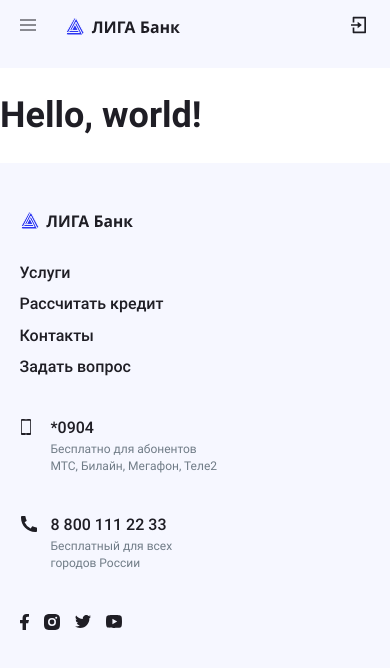
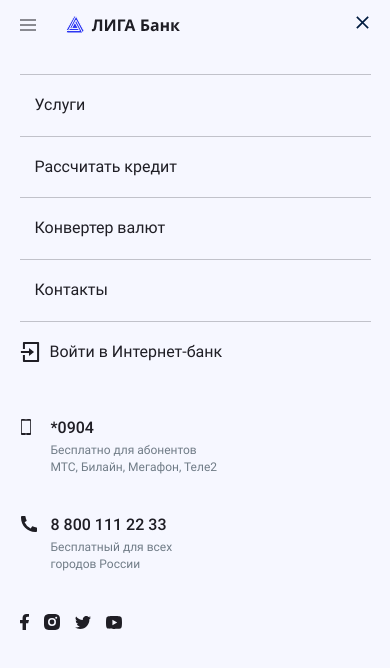
Before and after one commit to lula-may/liga-bank, a React (Create React App) app in the folder project/: page / in a window 390 px wide. Both pictures are taken after a click on the button "Открыть меню". Shown: the top 668 px of the page. Built offline with nearby package versions, Linux system fonts and the light colour scheme.

Commit message:
Реализует функционал открытия/закрытия мобильного меню

```diff
--- a/project/src/components/header/header.jsx
+++ b/project/src/components/header/header.jsx
@@ -1,18 +1,53 @@
-import React from 'react';
+import React, {useCallback, useEffect, useMemo, useState} from 'react';
 import PropTypes from 'prop-types';
 
 import './style.scss';
+import Logo from '../logo/logo';
+import {getClassName} from '../../utils';
 
-import Logo from '../logo/logo';
+const ESC_KEY = 'Escape';
 
-function Header ({isMobile}) {
+function Header({isMobile}) {
+  const [isMenuOpen, setIsMenuOpen] = useState(false);
+
+  const closeMenu = useCallback(() => setIsMenuOpen(false), [setIsMenuOpen]);
+
+  const openMenu = useCallback(() => {
+    if (!isMenuOpen) {
+      setIsMenuOpen(true);
+    }
+  }, [isMenuOpen, setIsMenuOpen]);
+
+  const handleEscKeyDown = useCallback((evt) => {
+    if (evt.key === ESC_KEY) {
+      closeMenu();
+    }
+  }, [closeMenu]);
+
+  useEffect(() => (
+    isMenuOpen
+      ? document.addEventListener('keydown', handleEscKeyDown)
+      : document.removeEventListener('keydown', handleEscKeyDown)
+  ), [handleEscKeyDown, isMenuOpen]);
+
+  const headerClassName = useMemo(() => getClassName('main-header', isMenuOpen ? 'main-header--open' : 'main-header--close'), [isMenuOpen]);
+
   return (
-    <header className="main-header main-header--close">
+    <header className={headerClassName}>
       <div className="main-header__wrapper">
         <Logo className="main-header__logo" isMobile={isMobile} />
-        <button className="main-header__button main-header__button--open">Открыть меню</button>
-        <button className="main-header__button main-header__button--close">Закрыть меню</button>
+        <button
+          className="main-header__button main-header__button--open"
+          onClick={openMenu}
+        >Открыть меню
+        </button>
+        <button
+          className="main-header__button main-header__button--close"
+          onClick={closeMenu}
+        >Закрыть меню
+        </button>
 
+        <div className="main-header__container">
           <nav className="main-header__nav main-nav">
             <ul className="main-nav__list">
               <li className="main-nav__item">
@@ -31,12 +66,13 @@
           </nav>
           <ul className="main-header__user-nav user-nav">
             <li className="user-nav__item">
-            <a href="#" className="user-nav__link">
+              <a href="#" className="user-nav__link" aria-label="Войти в Интернет-банк">
                 <svg className="user-nav__icon" width="20" height="22"><use xlinkHref="#login"></use></svg>
-              <span>Войти в Интернет-банк</span>
+                <span className="user-nav__label">Войти в Интернет-банк</span>
               </a>
             </li>
           </ul>
+        </div>
       </div>
     </header>
 
--- a/project/src/components/header/sass/main-header.scss
+++ b/project/src/components/header/sass/main-header.scss
@@ -1,7 +1,9 @@
 .main-header {
+  position: relative;
   margin: 0;
   padding-top: 26px;
   padding-bottom: 17px;
+  z-index: 1;
 
   font-size: $font-size-label;
 
@@ -20,6 +22,10 @@
   margin-bottom: 15px;
 }
 
+.main-header__container {
+  flex-grow: 1;
+  display: flex;
+}
 .main-header__user-nav {
   @include list-reset();
   width: 210px;
@@ -120,22 +126,31 @@
     .main-header__user-nav {
       width: 20px;
     }
+
+
   }
 
   .main-header--open {
-    position: absolute;
-    top: 0;
-    left: 0;
-    z-index: 1;
-    width: 100%;
+    .main-header__wrapper {
+      position: relative;
 
-    .main-header__wrapper {
       flex-direction: column;
       align-items: flex-start;
     }
 
     .main-header__logo {
-      margin-bottom: 50px;
+      margin-bottom: 20px;
+    }
+
+    .main-header__container {
+      position: absolute;
+      top: 100%;
+      left: 0;
+      width: 100%;
+      padding: 20px 5%;
+      z-index: 1;
+      flex-direction: column;
+      background-color: $bg-light;
     }
 
     .main-header__user-nav {
@@ -145,10 +160,11 @@
       margin-left: 0;
 
       font-size: inherit;
+    }
 
-      svg {
-        width: 20px;
-      }
+    .user-nav__icon {
+      width: 20px;
+      margin-right: 10px;
     }
   }
 }
--- a/project/src/components/header/sass/user-nav.scss
+++ b/project/src/components/header/sass/user-nav.scss
@@ -20,6 +20,12 @@
   margin-right: 10px;
 }
 
+@media (max-width: $tablet-width) {
+  .user-nav__label {
+    display: none;
+  }
+}
+
 @media (max-width: $mobile-width) {
   .user-nav__icon {
     width: 15px;
@@ -29,4 +35,8 @@
   .user-nav__link {
     justify-content: flex-start;
   }
+
+  .user-nav__label {
+    display: inline;
+  }
 }
--- /dev/null
+++ b/project/src/utils.js
@@ -0,0 +1,3 @@
+const getClassName = (...args) => args.filter(Boolean).join(' ');
+
+export {getClassName};
```
Lines whose indentation alone changed are shown as unchanged.
